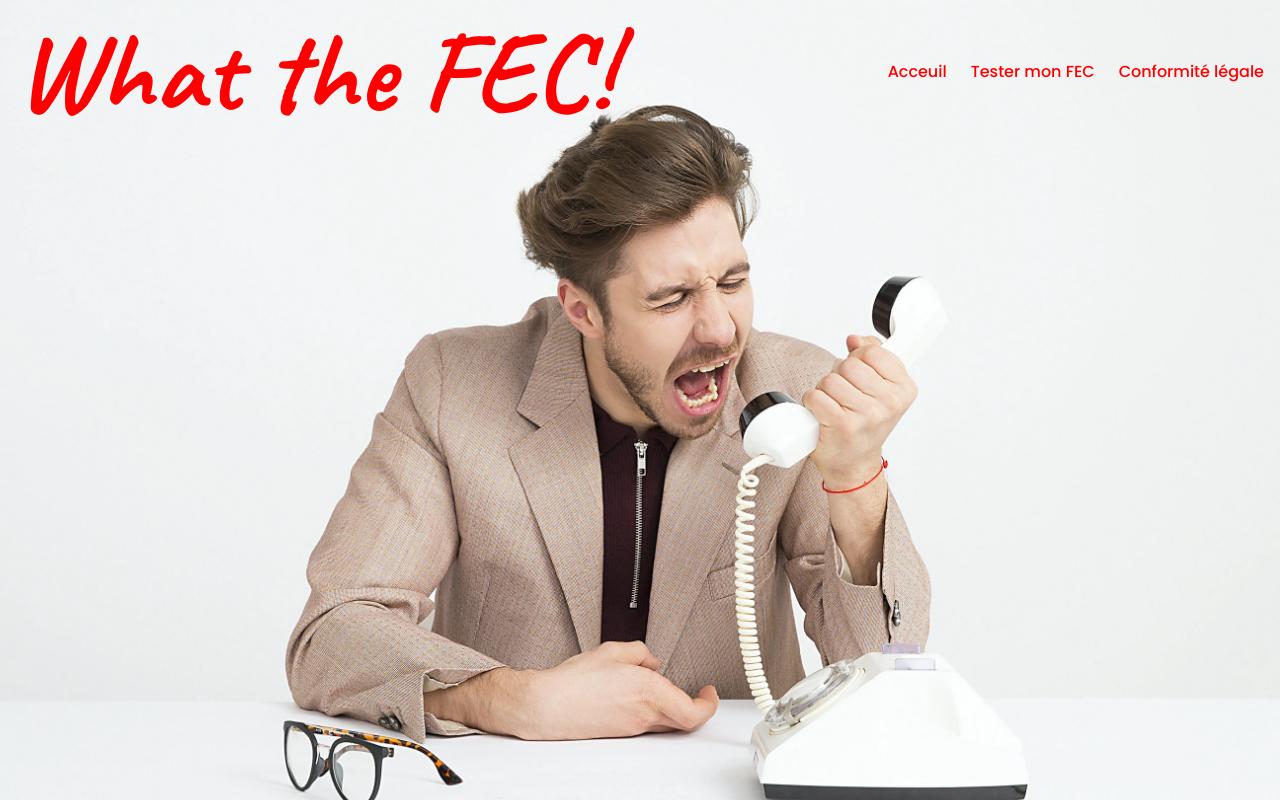
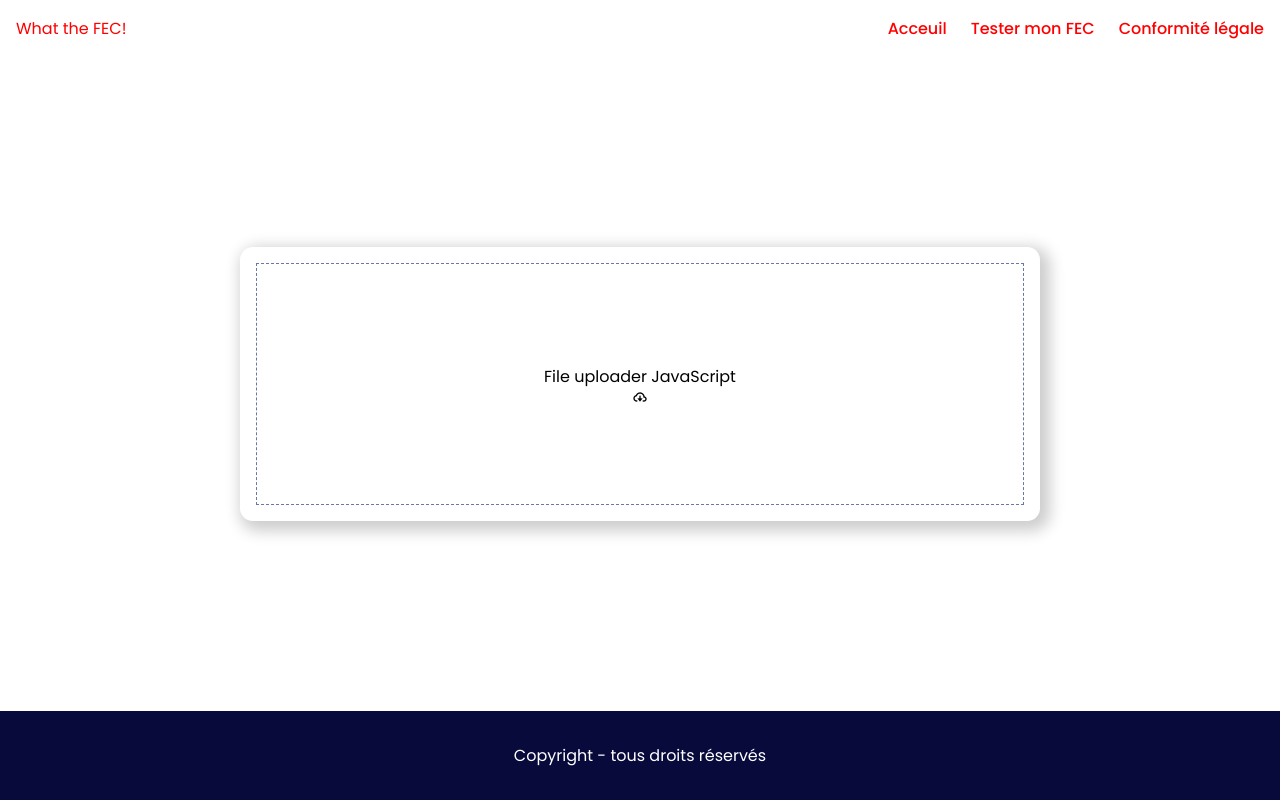
Before and after one commit to BenjaminCheriZecote/WhatTheFec, an Angular app: page /testing in a window 1280 px wide. Shown: the top 802 px of the page. Built offline with nearby package versions, Linux system fonts and the light colour scheme; a web font is replaced by a local one.

Commit message:
style css, conditionnal background for home, style scrolling for home

```diff
--- a/src/app/components/layoutUX/components/tagFec/tag-fec.component.css
+++ b/src/app/components/layoutUX/components/tagFec/tag-fec.component.css
@@ -5,7 +5,7 @@
     /* border:1px black solid; */
     width:100%;
     align-items: stretch;
-
+    cursor: pointer;
   }
 
   .details span {
@@ -17,7 +17,7 @@
     height:0.5rem;
     /* border: 1px black solid; */
     border-radius: 2rem;
-    background-color: white;
+    background-color: var(--colorWhite);
   }
 
   .progress {
@@ -29,21 +29,21 @@
   }
 
   .bx {
-    color: rgb(103, 119, 168);
+    color: var(--colorIconLogoFec);
   }
 
   .btn {
     font-family: 'Poppins', sans-serif;
-    background: rgb(255, 255, 255);
+    background-color: var(--colorRed);
+    color:var(--colorWhite);
     border-radius: .3rem;
-
-    border:1px black solid;
+    border:1px var(--colorWhite) solid;
     transition-duration: 1s;
     transition-property: border-top, border-left, border-bottom, border-right, box-shadow;
    }
 
    .btn:hover {
-    color: var(--colorRedDarkPlus);
+    /* color: var(--colorRedDarkPlus); */
     border-top: 1px solid rgb(116, 23, 37);
     border-left: 1px solid var(--colorRedDarkPlus);
     border-bottom: 1px solid var(--colorRedDarkPlus);
--- a/src/app/components/partials/footer/footer.component.css
+++ b/src/app/components/partials/footer/footer.component.css
@@ -1,6 +1,6 @@
 .footer {
     text-align: center;
     padding:2rem;
-    background-color: rgb(59, 7, 7);
-    color: white;
+    background-color: rgb(7, 10, 59);
+    color: var(--colorWhite);
 }
--- a/src/app/components/partials/header/header.component.css
+++ b/src/app/components/partials/header/header.component.css
@@ -1,4 +1,10 @@
 .header {
+    color:var(--colorRedStrong);
+    position:sticky;
+    top:0;
+}
+
+.headerHome {
     background-image: url('/pexels-moose-photos-1587014.webp');
     background-size: cover;
     background-repeat: no-repeat;
@@ -30,7 +36,6 @@
 }
 
 .headerNavLink a {
-    color: rgb(255, 0, 0);
     font-weight: 500;
     text-decoration: none;
     background: transparent;
@@ -39,12 +44,32 @@
     overflow: hidden;
 }
 
+.headerNavLink a:hover {
+    color:var(--colorRedDark)
+}
 
-.headerSection h1 {
+
+.headerHomeTitle {
     font-size: 7rem;
-    color: rgb(255, 0, 0);
-    /* font-family: 'Edu TAS Beginner', cursive; */
     font-family: 'Caveat', cursive;
     font-weight: 700;
     margin:0;
 }
+
+.headerTitle {
+    font-size:1rem;
+    font-family:'Poppins', sans-serif;
+    font-weight: 500;
+    text-transform: uppercase;
+
+}
+
+.scrollHeader {
+    background-color: #f1f2f4;
+    box-shadow: 0px 4px 3px 0px rgb(125, 93, 93);
+}
+
+.scrollLink {
+    color:var(--colorRedDark);
+    transition: ease-in-out;
+}
--- a/src/app/components/partials/header/header.component.html
+++ b/src/app/components/partials/header/header.component.html
@@ -1,10 +1,10 @@
-<header class="header">
-    <section class="headerSection">
-        <h1 id="headerTitle">What the FEC!</h1>
+<header [class.headerHome]="isHome">
+    <section #header class="headerSection header">
+        <h1 #h1 [ngClass]="{ 'headerHomeTitle': isHome, 'headerTitle':!isHome }" id="headerTitle">What the FEC!</h1>
         <nav>
             <ul class="headerNavLinkContainer">
                 <li class="headerNavLink"><a routerLink="/">Acceuil</a></li>
-                <li class="headerNavLink"><a routerLink="/testing">Tester mon FEC</a></li>
+                <li class="headerNavLink"><a #testingLink routerLink="/testing">Tester mon FEC</a></li>
                 <li class="headerNavLink"><a routerLink="#">Conformité légale</a></li>
             </ul>
         </nav>
--- a/src/app/components/partials/header/header.component.ts
+++ b/src/app/components/partials/header/header.component.ts
@@ -1,13 +1,53 @@
-import { Component } from '@angular/core';
-import { RouterLink } from '@angular/router';
+import { NgClass, isPlatformBrowser } from '@angular/common';
+import { Component, ElementRef, OnInit, ViewChild, Inject, PLATFORM_ID, Renderer2 } from '@angular/core';
+import { RouterLink, Router, NavigationEnd } from '@angular/router';
 
 @Component({
   selector: 'app-header',
   standalone: true,
-  imports: [RouterLink],
+  imports: [RouterLink, NgClass],
   templateUrl: './header.component.html',
   styleUrl: './header.component.css'
 })
-export class HeaderComponent {
+export class HeaderComponent implements OnInit{
 
+  isHome:Boolean;
+  @ViewChild('header') headerElement!: ElementRef;
+  @ViewChild('h1') h1Element!: ElementRef;
+  @ViewChild('testingLink') testingLinkElement!: ElementRef;
+
+  constructor(
+    private router: Router,
+    @Inject(PLATFORM_ID) private platformId: Object,
+    private renderer: Renderer2
+  ) {}
+
+  ngOnInit(): void {
+    this.router.events.subscribe(event => {
+      // Check if the current route is the home page
+      if (event instanceof NavigationEnd) this.isHome = event.urlAfterRedirects === '/';
+    });
+    if (isPlatformBrowser(this.platformId)) window.addEventListener('scroll', this.scrollHeader);
+  }
+
+  ngOnDestroy(): void {
+    if (isPlatformBrowser(this.platformId)) window.removeEventListener('scroll', this.scrollHeader);
+  }
+
+  scrollHeader = () => {
+    if (window.scrollY > 1) {
+      this.renderer.addClass(this.headerElement.nativeElement, 'scrollHeader');
+      this.renderer.addClass(this.h1Element.nativeElement, 'headerTitle');
+    } else {
+      this.renderer.removeClass(this.headerElement.nativeElement, 'scrollHeader');
+      this.renderer.removeClass(this.h1Element.nativeElement, 'headerTitle');
+    }
+
+    if (window.scrollY >= 560) {
+      this.renderer.addClass(this.testingLinkElement.nativeElement, 'scrollLink');
+    } else {
+      this.renderer.removeClass(this.testingLinkElement.nativeElement, 'scrollLink');
+    }
+
+  }
 }
--- a/src/app/components/roots/home/home.component.css
+++ b/src/app/components/roots/home/home.component.css
@@ -37,13 +37,11 @@
     font-size: 2rem;
     font-weight: 600;
     color:var(--colorRedDark);
-    color: var(--colorRedDarkPlus);;
+    color: var(--colorRedDarkPlus);
 }
 
 .bx {
     font-size: 2rem;
-    color: var(--colorIconHome);;
-    color:var(--colorRedDark);
     color: var(--colorRed);
 }
 
@@ -54,6 +52,6 @@
 
 .homeArticle:hover {
     background-color: var(--colorRedDarkPlus);
-    color: white;
+    color: var(--colorWhite);
     transform: translateY(-2rem);
 }
--- a/src/app/components/roots/testing/testing.component.ts
+++ b/src/app/components/roots/testing/testing.component.ts
@@ -5,7 +5,6 @@ import { ScriptControllFileService } from '../../helpers/services/scriptControll
 import { StorageServiceService } from '../../helpers/services/storageService/storage-service.service';
 import { TagFecComponent } from '../../layoutUX/components/tagFec/tag-fec.component';
 import { DataFecFileComponent } from '../../layoutUX/components/dataReportFec/data-report-fec.component';
-import * as ExcelJS from 'exceljs';
 import { Fec } from '../../helpers/types/Fec';
 import { FecService } from '../../helpers/services/sharedServices/fecs.service';
 
--- a/src/index.html
+++ b/src/index.html
@@ -9,7 +9,7 @@
   <link href='https://unpkg.com/boxicons@2.1.4/css/boxicons.min.css' rel='stylesheet'>
   <script defer src="https://cdnjs.cloudflare.com/ajax/libs/exceljs/4.4.0/exceljs.min.js"></script>
 </head>
-<body>
-  <app-root></app-root>
+<body >
+  <app-root id="appRoot"></app-root>
 </body>
 </html>
--- a/src/styles.css
+++ b/src/styles.css
@@ -25,13 +25,13 @@ time, mark, audio, video {
 	font: inherit;
 	vertical-align: baseline;
 }
+a {
+	color:inherit
+}
 /* HTML5 display-role reset for older browsers */
 article, aside, details, figcaption, figure,
 footer, header, hgroup, menu, nav, section {
 	display: block;
-}
-body {
-	line-height: 1;
 }
 ol, ul {
 	list-style: none;
@@ -54,12 +54,23 @@ body {
     height: 100vh;
     overflow-y: scroll;
     overflow-x: hidden;
+	position:relative;
 }
 
 :root{
+	--colorRedStrong: rgb(255, 0, 0);
     --colorRed: rgb(200, 34, 34);
     --colorRedDark:rgb(120, 18, 18);
     --colorRedDarkPlus: rgb(85, 13, 13);
     --colorIconHome:#bccae2;
+	--colorIconLogoFec: rgb(103, 119, 168);
     --colorBoxShadow:rgb(205, 205, 205);
+	--colorWhite:rgb(255, 255, 255);
 }
+
+#appRoot {
+	height: 100%;
+	display:flex;
+	flex-direction: column;
+	justify-content: space-between;
+}
```
